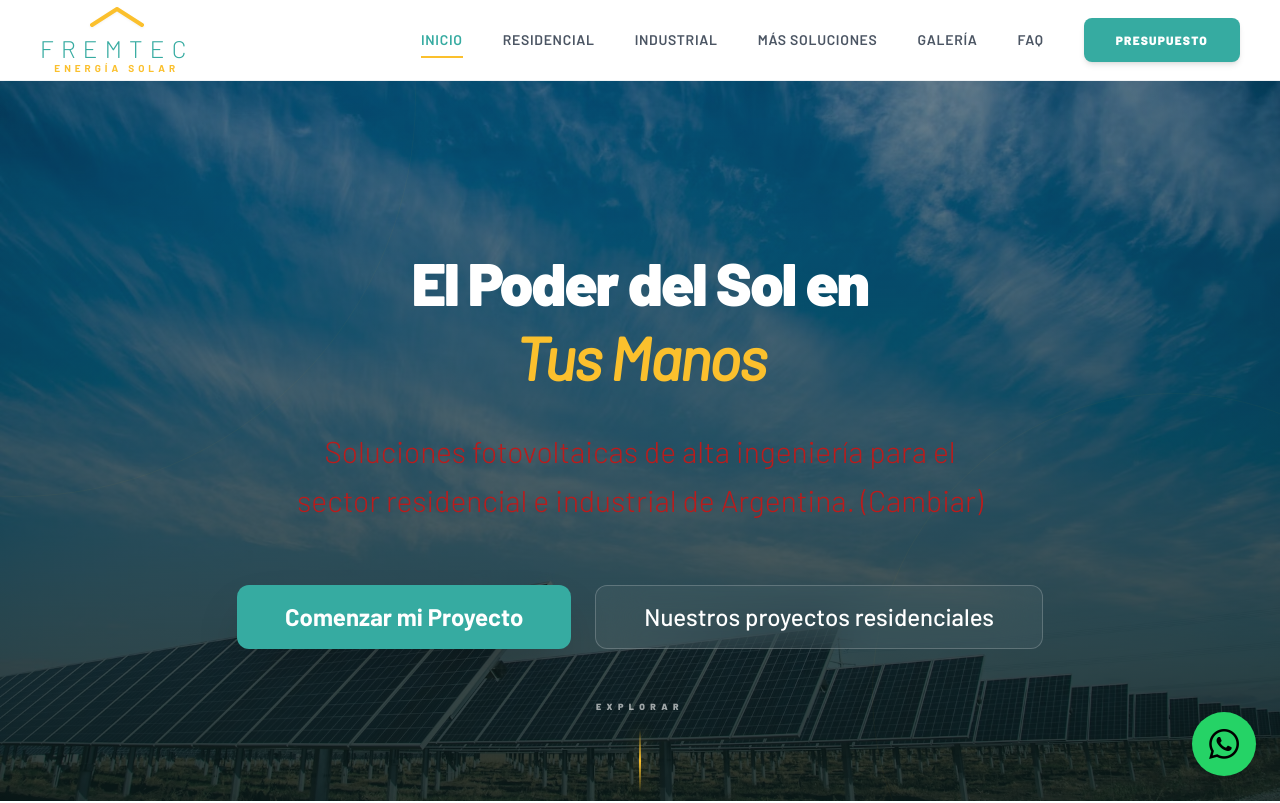
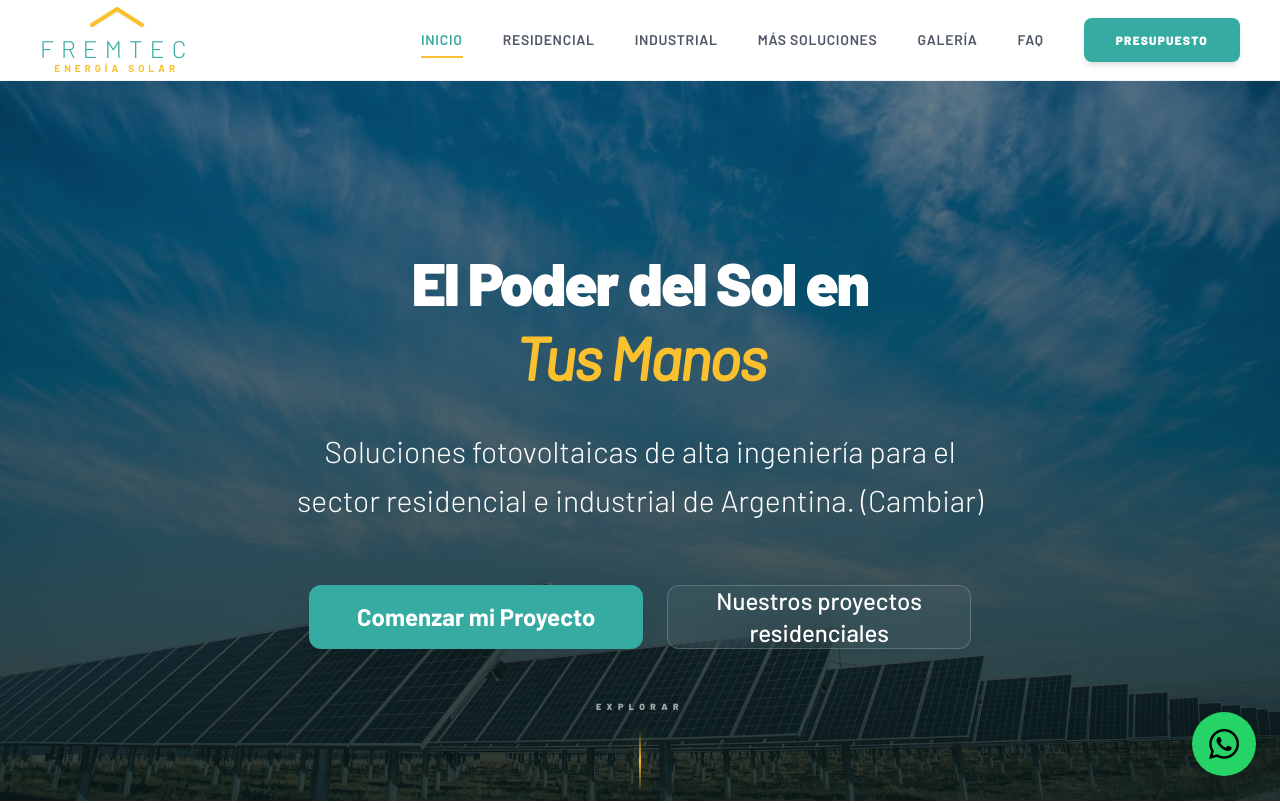
Before and after one commit to JCM200309/fremtec, a React (Vite) app: page / in a window 1280 px wide. Shown: the top 803 px of the page. Built offline with nearby package versions, Linux system fonts and the light colour scheme; the HTML template or start-up script is replaced by a standard one.

Commit message:
Cambio texto rojo

```diff
--- a/components/Hero.tsx
+++ b/components/Hero.tsx
@@ -30,7 +30,7 @@ const Hero: React.FC = () => {
           <span className="text-secondary italic">Tus Manos</span>
         </h1>
 
-        <p className="text-red-700 text-base p-hero-texts font-light leading-relaxed max-w-[720px] mb-12 border-l-2 border-secondary/30 pl-6 text-left md:text-center md:border-l-0 md:pl-0">
+        <p className="text-white text-base p-hero-texts font-light leading-relaxed max-w-[720px] mb-12 border-l-2 border-secondary/30 pl-6 text-left md:text-center md:border-l-0 md:pl-0">
           Soluciones fotovoltaicas de alta ingeniería para el sector residencial e industrial de Argentina. (Cambiar)
         </p>
 
@@ -45,7 +45,7 @@ const Hero: React.FC = () => {
             onClick={() => navigate('/Galeria')}
             className="flex items-center justify-center rounded-xl px-12 bg-white/5 hover:bg-white/10 backdrop-blur-xl border border-white/20 text-white font-medium transition-all w-full sm:w-auto  buttons-hero-size mt-4 sm:mt-0"
           >
-            Nuestros proyectos residenciales
+            Nuestros proyectos <br></br>residenciales
           </button>
         </div>
       </div>
```
